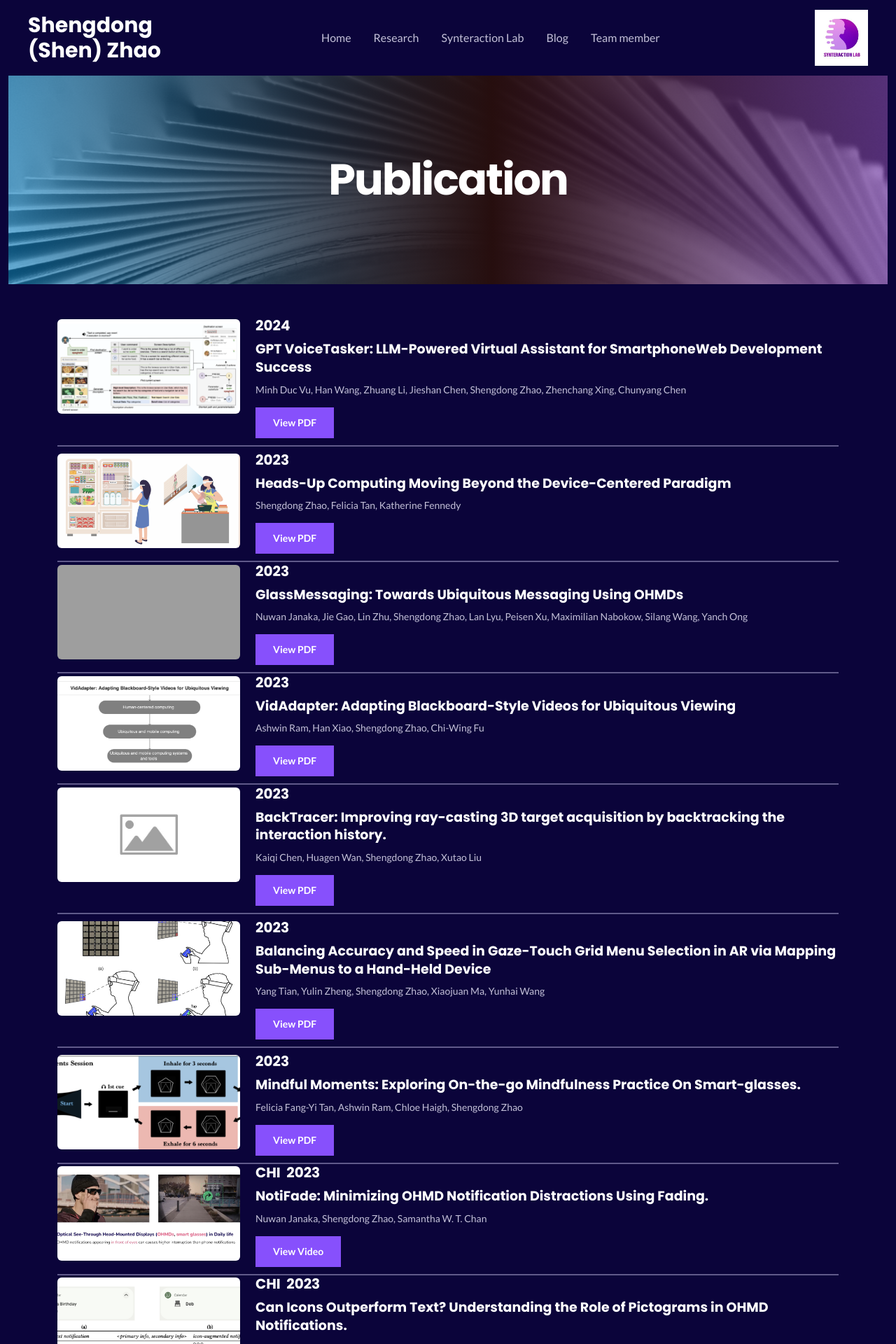
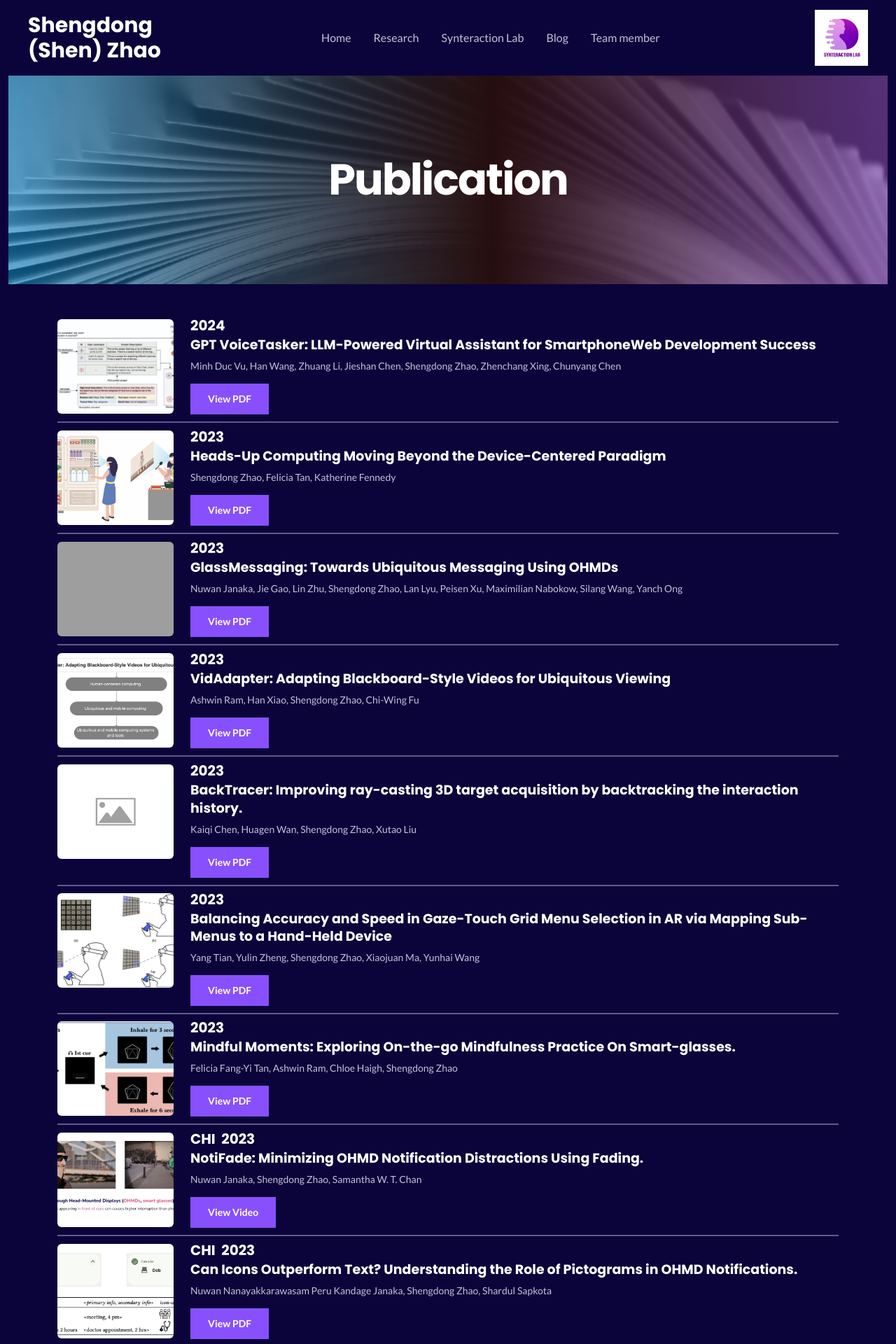
Before and after one commit to sszhao/sszhao.github.io, a Jekyll site: the page built from pages/publication.html, in a window 1280 px wide. Shown: the top 1920 px of the page at 70% size. Built offline with Jekyll 4.4.1, drawn with Linux system fonts in a browser that asks for light colours; nearby versions of some CDN libraries; grey boxes are pictures that could not be loaded.

Commit message:
Updating publication section and page styling

```diff
--- a/_includes/home/publication-home.html
+++ b/_includes/home/publication-home.html
@@ -16,13 +16,13 @@
         {% for publication in site.publications %}
         <div class="publication-container publication-item {{ publication.date | date:'%Y' }} w-100" data-category="{{ publication.date | date:'%Y' }}">
             <div class="row">
-                <div class="left-section col-md-3">
+                <div class="left-section col-md-2">
                     <div class="image-container">
                         <img src="{{ publication.image }}" class="img-fluid d-none d-md-block image"/>
                     </div>
                 </div>
 
-                <div class="right-section col-md-8">
+                <div class="right-section col-md-10">
                     <div class="content-container">
                         <span class="date d-block">
                             {% if publication.date-text %} {{ publication.date-text }}&nbsp;{% endif %}
--- a/_includes/publication/publication-home.html
+++ b/_includes/publication/publication-home.html
@@ -3,13 +3,13 @@
         {% for publication in site.publications reversed %}
         <div class="publication-container publication-item {{ publication.date | date:'%Y' }} w-100" data-category="{{ publication.date | date:'%Y' }}">
             <div class="row">
-                <div class="left-section col-md-3">
+                <div class="left-section col-md-2">
                     <div class="image-container">
                         <img src="{{ publication.image }}" class="img-fluid d-none d-md-block image"/>
                     </div>
                 </div>
 
-                <div class="right-section col-md-9">
+                <div class="right-section col-md-10">
                     <div class="content-container">
                         <span class="date d-block">
                             {% if publication.date-text %} {{ publication.date-text }}&nbsp;{% endif %}
--- a/_scss/home-page.scss
+++ b/_scss/home-page.scss
@@ -279,9 +279,9 @@
                 .left-section{
                     .image-container{
                         .image{
-                            max-width: 100%;
+                            max-width: 212px;
                             width: 100%;
-                            height: 135px;
+                            height: 159px;
                             border-radius: 6px;
                             object-fit: cover;
                             object-position: center;
@@ -289,7 +289,9 @@
                     }
                 }
                 .right-section{
-                    padding-left: 10px;
+                    display: flex;
+                    flex-direction: column;
+                    justify-content: space-evenly;
 
                     .content-container{
                         .date{
@@ -301,8 +303,8 @@
                         }
 
                         .title{
-                            margin-bottom: 8px;
-                            margin-top: 12px;
+                            margin-bottom: 6px;
+                            margin-top: 6px;
                             margin-left: 0px;
                             margin-right: 0px;
                             font-family: 'Poppins';
--- a/_scss/publication-page.scss
+++ b/_scss/publication-page.scss
@@ -94,7 +94,9 @@
                 }
             }
             .right-section{
-                padding-left: 10px;
+                 display: flex;
+                flex-direction: column;
+                justify-content: space-evenly;
 
                 .content-container{
                     .date{
@@ -106,8 +108,8 @@
                     }
 
                     .title{
-                        margin-bottom: 8px;
-                        margin-top: 12px;
+                        margin-bottom: 6px;
+                        margin-top: 6px;
                         margin-left: 0px;
                         margin-right: 0px;
                         font-family: 'Poppins';
```
